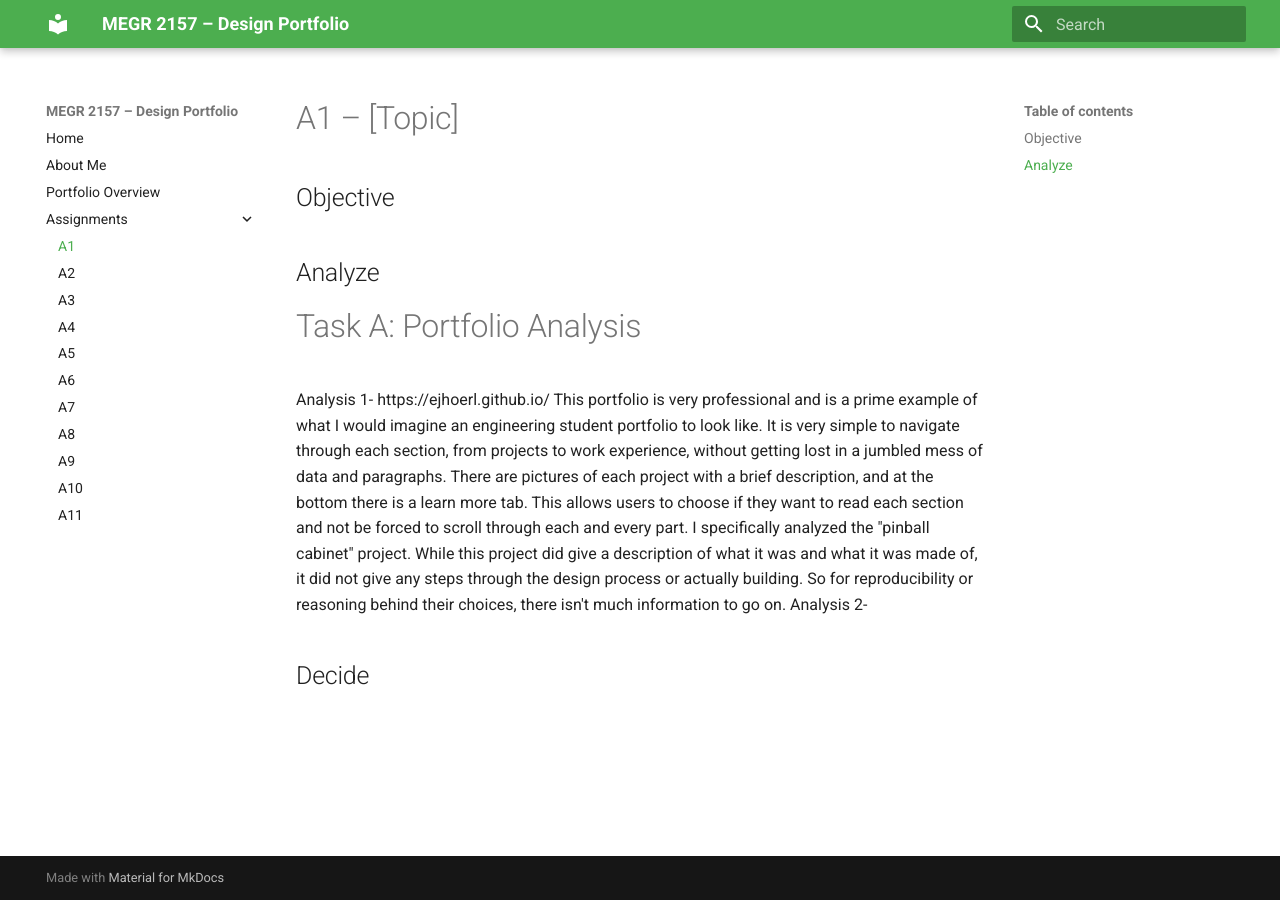
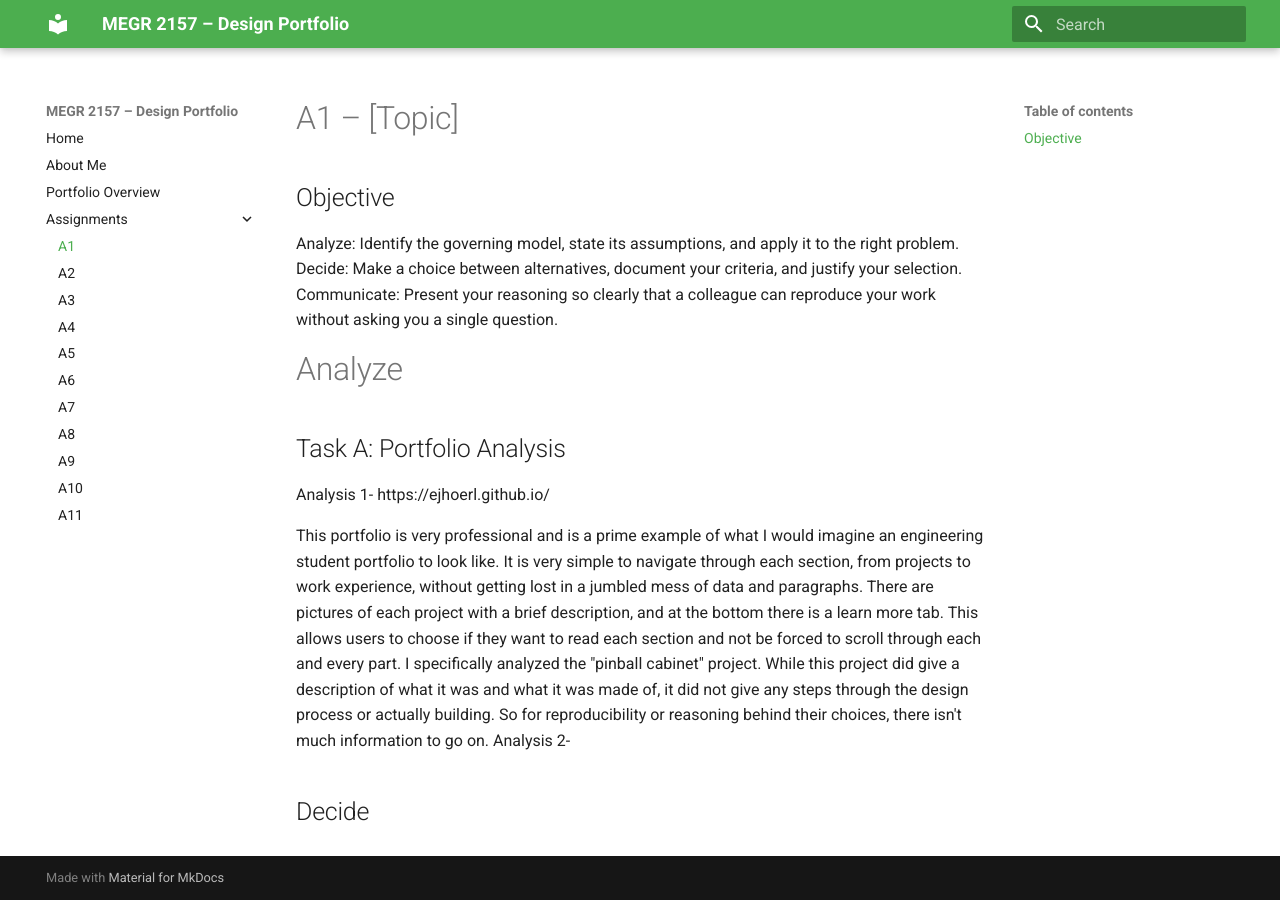
Before and after one commit to NathanZimmy/megr2156-portfolio, an MkDocs documentation site: the page built from docs/assignments/A01/index.md, in a window 1280 px wide. Built offline with MkDocs 1.6.1 and Material for MkDocs 9.7.7, drawn with Linux system fonts in a browser that asks for light colours.

Commit message:
objective

```diff
--- a/docs/assignments/A01/index.md
+++ b/docs/assignments/A01/index.md
@@ -1,11 +1,14 @@
 # A1 – [Topic]
 
 ## Objective
+Analyze: Identify the governing model, state its assumptions, and apply it to the right problem.
+Decide: Make a choice between alternatives, document your criteria, and justify your selection.
+Communicate: Present your reasoning so clearly that a colleague can reproduce your work without asking you a single question.
 
+# Analyze
+## Task A: Portfolio Analysis
+Analysis 1- https://ejhoerl.github.io/
 
-## Analyze
-# Task A: Portfolio Analysis
-Analysis 1- https://ejhoerl.github.io/
 This portfolio is very professional and is a prime example of what I would imagine an engineering student portfolio to look like. It is very simple to navigate through each section, from projects to work experience, without getting lost in a jumbled mess of data and paragraphs. There are pictures of each project with a brief description, and at the bottom there is a learn more tab. This allows users to choose if they want to read each section and not be forced to scroll through each and every part. I specifically analyzed the "pinball cabinet" project. While this project did give a description of what it was and what it was made of, it did not give any steps through the design process or actually building. So for reproducibility or reasoning behind their choices, there isn't much information to go on.
 Analysis 2-
 
```
